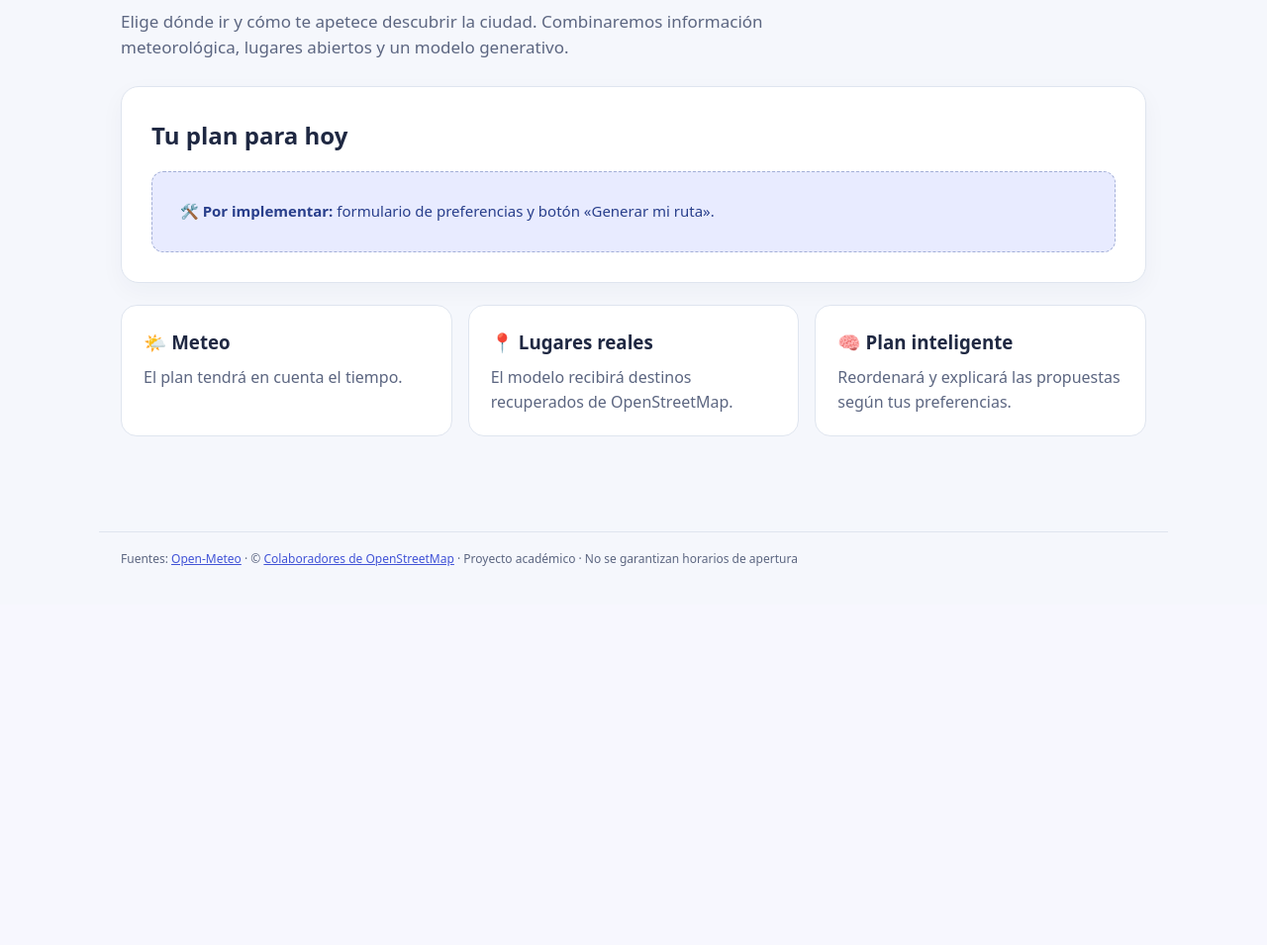
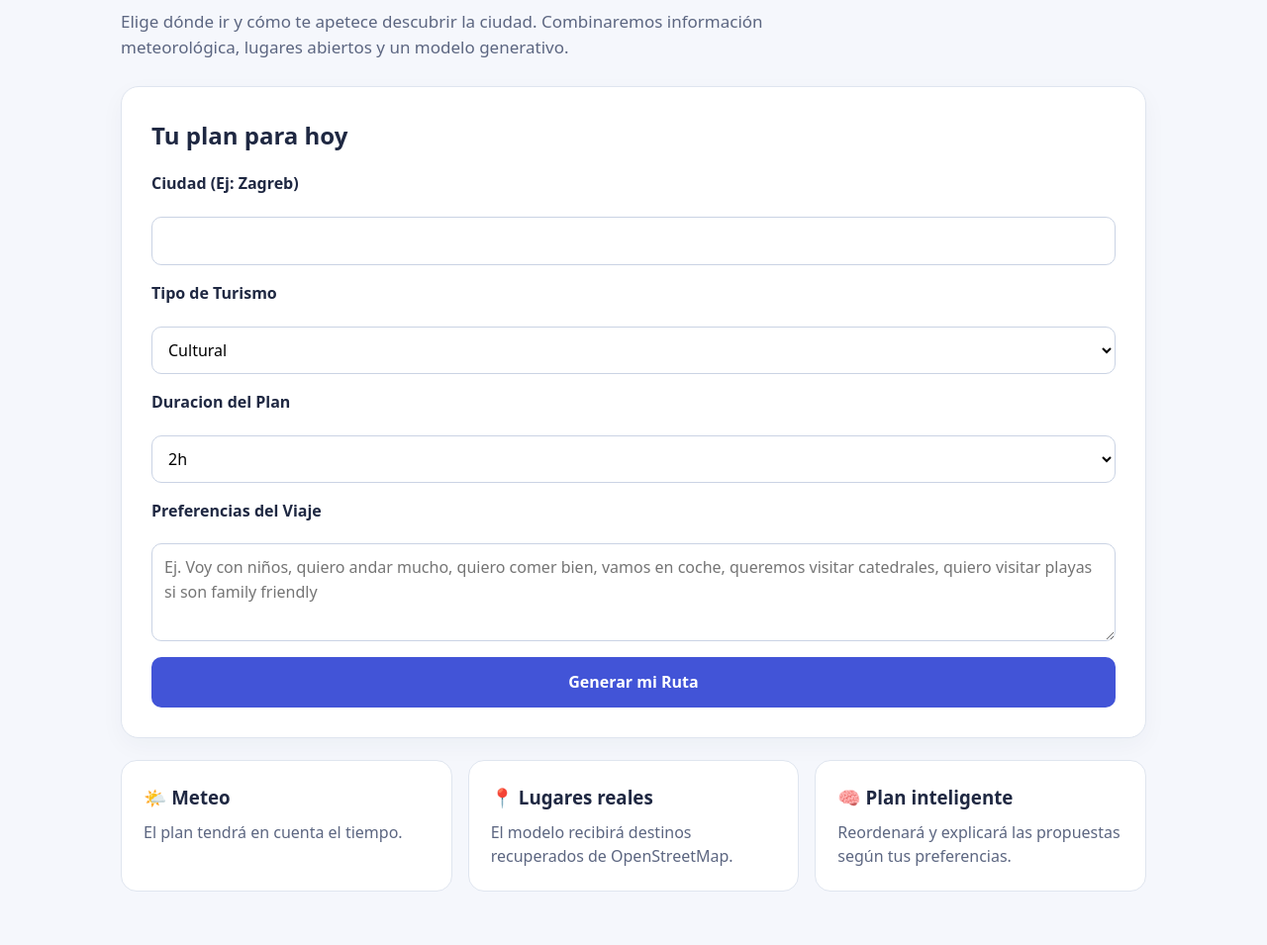
Before and after one commit to Rpa06/CITYPILOT-IA, a Flask app: template web/app/templates/index.html in a window 1280 px wide. Shown: the part 217-1172 px from the top of the page at 99% size. Before the commit the page ends 789 px from the top, so only its background shows below. Run offline with Flask 3, Linux system fonts and the light colour scheme; the template is opened without the code that fills it, so the values that code supplies are empty.

Commit message:
Se crea el formulario de creacion de rutas

```diff
--- a/web/app/templates/index.html
+++ b/web/app/templates/index.html
@@ -6,17 +6,40 @@
   <h1>¿Qué hacemos hoy?</h1>
   <p>Elige dónde ir y cómo te apetece descubrir la ciudad. Combinaremos información meteorológica, lugares abiertos y un modelo generativo.</p>
 </section>
+</section>
 <section class="surface">
   <h2>Tu plan para hoy</h2>
-  <!-- TODO(ALUMNADO): construir aquí un formulario HTML real.
-       action="/planificar", method="POST".
-       Campos obligatorios: ciudad (texto), tipo_turismo (select con
-       cultural/gastronomica/naturaleza/familiar), duracion_horas (2,4,6).
-       Campo opcional: preferencias (textarea de 200 caracteres aprox.).
-       Botón submit. Etiquetas accesibles y validación básica HTML.
-       IMPORTANTE: no se proporciona el HTML del formulario. -->
-  <div class="todo">🛠️ <strong>Por implementar:</strong> formulario de preferencias y botón «Generar mi ruta».</div>
-</section>
+    <form method="post" action="/planificar">
+      <label for="ciudad">Ciudad (Ej: Zagreb)</label>
+      <input id="ciudad" name="Ciudad" required>
+
+      <label for="tipo_turismo">Tipo de Turismo</label>
+      <select id="tipo_turismo" name="Tipo" required>
+        <option value="cultural" {% if valores.get('Tipo') == 'cultural' %}selected{% endif %}>Cultural</option>
+        <option value="gastronomica" {% if valores.get('Tipo') == 'gastronomica' %}selected{% endif %}>Gastronomica</option>
+        <option value="naturaleza" {% if valores.get('Tipo') == 'naturaleza' %}selected{% endif %}>Naturaleza</option>
+        <option value="familiar" {% if valores.get('Tipo') == 'familiar' %}selected{% endif %}>Familiar</option>
+      </select>
+
+      <label for="duracion_horas">Duracion del Plan</label>
+      <select id="duracion_horas" name="Duracion" required>
+        <option value="2" {% if valores.get('Duracion') == '2' %}selected{% endif %}>2h</option>
+        <option value="4" {% if valores.get('Duracion') == '4' %}selected{% endif %}>4h</option>
+        <option value="6" {% if valores.get('Duracion') == '6' %}selected{% endif %}>6h</option>
+      </select>
+
+      <label for="preferencias">Preferencias del Viaje</label>
+      <textarea
+        id="preferencias"
+        name="Preferencias"
+        rows="3"
+        maxlength="200"
+        placeholder="Ej. Voy con niños, quiero andar mucho, quiero comer bien, vamos en coche, queremos visitar catedrales, quiero visitar playas si son family friendly"
+        ></textarea>
+
+      <button type="submit">Generar mi Ruta</button>
+     </form>
+  </section>
 <section class="three">
   <article class="tile"><h3>🌤️ Meteo</h3><p>El plan tendrá en cuenta el tiempo.</p></article>
   <article class="tile"><h3>📍 Lugares reales</h3><p>El modelo recibirá destinos recuperados de OpenStreetMap.</p></article>
```
